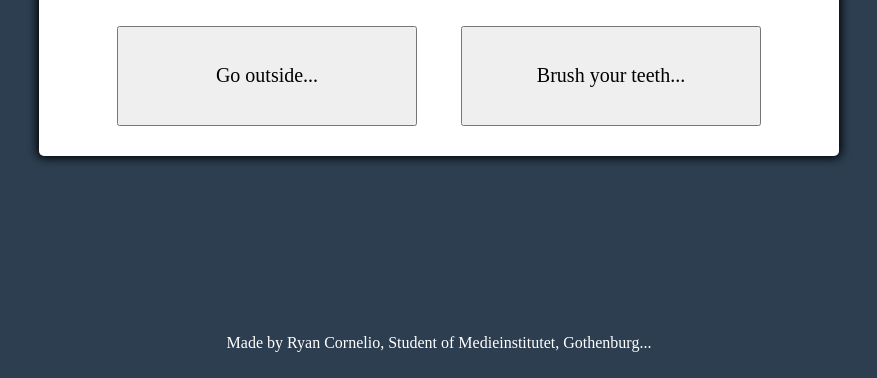
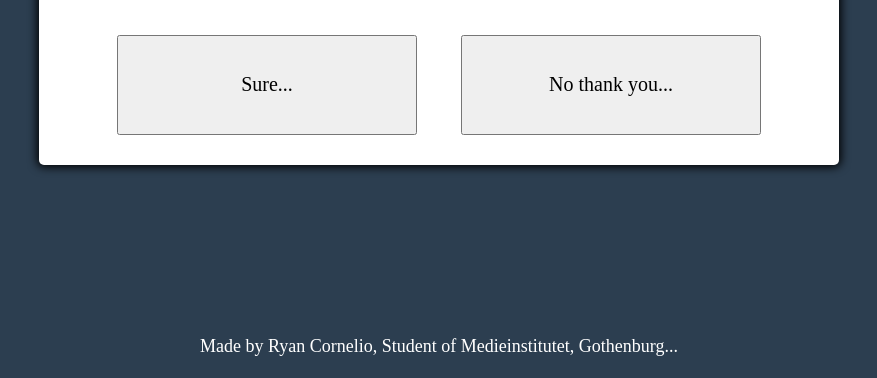
Before and after one commit to RyanCornelio/Twisted-Stories, a website built with Vite: page index.html in a window 1280 px wide. Shown: the part 422-800 px from the top of the page, without its empty margins (201-1078 px from the left). Built offline with nearby package versions, Linux system fonts and the light colour scheme.

Commit message:
Trial with global if statement...

```diff
--- a/src/gameData.ts
+++ b/src/gameData.ts
@@ -1,16 +1,37 @@
 import { Story } from "./types"
 
 
+
+
 export const questions: Story[] = [
+  {
+    id: 0,
+  text: 'Do you want to play a game?...',
+  options: {
+    left: {
+      text: 'Sure...',
+      goTo: 1,
+      hidden: false,
+    },
+    right: {
+      hidden: false,
+      text: 'No thank you...',
+      goTo: 11
+    }
+  },
+    },
+
     {
       id: 1,
     text: 'You wake up in your room...',
     options: {
       left:{
+        hidden: false,
         text: 'Go outside...',
         goTo: 2
       },
       right: {
+        hidden: false,
         text: 'Brush your teeth...',
         goTo: 3
       }
@@ -22,9 +43,11 @@
         options:
         {
           left: {
+            hidden: false,
             text: 'Go to the park...',
             goTo: 4
           }, right: {
+            hidden: false,
             text: 'Go to the store...',
             goTo: 5
           }
@@ -34,10 +57,12 @@
   text: 'Is this a lazy day or not?',
   options: {
     left:{
+      hidden: false,
       text: 'Go for a jog...',
       goTo: 6
     },
     right: {
+      hidden: false,
       text: 'Watch tv...',
       goTo: 7
     }
@@ -47,10 +72,12 @@
       text: 'You see alot of happy people ouside...',
       options: {
         left:{
+          hidden: false,
           text: 'Buy a hotdog...',
           goTo: 5
         },
         right: {
+          hidden: false,
           text: 'Call a friend...',
           goTo: 5
         }
@@ -60,10 +87,12 @@
         text: 'You realize you are low on money...',
         options: {
           left:{
+            hidden: false,
             text: 'Just buy a drink...',
             goTo: 6
           },
           right: {
+            hidden: false,
             text: 'Go back home...',
             goTo: 1
           }
@@ -73,10 +102,12 @@
           text: 'Fresh cold ice tea...',
           options: {
             left:{
+              hidden: false,
               text: 'Go party...',
               goTo: 8
             },
             right: {
+              hidden: false,
               text: 'Go back home...',
               goTo: 1
             }
@@ -86,12 +117,14 @@
             text: 'Take a nap...',
             options: {
               left:{
+                hidden: false,
                 text: 'Nap more...',
                 goTo: 10
               },
               right: {
+                hidden: false,
                 text: 'Eat...',
-                goTo: 1
+                goTo: 11
               }
             },
               }, {
@@ -99,10 +132,12 @@
               text: 'OMG! You missed your meeting...',
               options: {
                 left:{
+                  hidden: false,
                   text: 'Nap more...',
                   goTo: 10
                 },
                 right: {
+                  hidden: false,
                   text: 'Call them!',
                   goTo: 1
                 }
@@ -112,10 +147,12 @@
                 text: 'So you have a meeting today...',
                 options: {
                   left:{
+                    hidden: false,
                     text: 'Relax & eat lunch...',
                     goTo: 10
                   },
                   right: {
+                    hidden: false,
                     text: 'Call them early...',
                     goTo: 1
                   }
@@ -125,13 +162,30 @@
                   text: 'Very good job. You had a great day...',
                   options: {
                     left:{
+                      hidden: false,
                       text: 'Netflix & chill...',
                       goTo: 10
                     },
                     right: {
+                      hidden: false,
                       text: 'Cook dinner...',
                       goTo: 1
                     }
                   },
+                    }, {
+                      id: 11,
+                    text: 'Thank you have a good day...',
+                    options: {
+                      left:{
+                        hidden: true,
+                        text: 'Thanks...',
+                        goTo: 10
+                      },
+                      right: {
+                        hidden: true,
+                        text: 'Back to start...',
+                        goTo: 1
+                      }
                     },
+                      },
   ]
--- a/src/main.ts
+++ b/src/main.ts
@@ -4,42 +4,30 @@
 
 var QuestionOne = document.getElementById('text');
 
+
 // Skapa funktion för att starta spelet, få ut frågor och knappvalet...
 
 // Element
 const firstOption = document.querySelector('.Option-1');
-
-const secondOption = document.querySelector('.Option-2')
-
-
-/* const collection = document.getElementsByClassName(".Option-1");
-{
-  collection[1].value;
-} */
-
-/* function handleQuestion() {
-  var changeText = document.getElementsByClassName('.Option-1');
-  changeText;
-} */
+const secondOption = document.querySelector('.Option-2');
+const thirdOption = document.querySelector('.Option-3');
 
 
 
-function handleClick(id: number) {
-  // Skapa en loop på questions där de jämför id som tagits in med object id.
-  // Använd objectet som du får att kalla på renderstep.
+// Skapa en loop på questions där de jämför id som tagits in med object id.
+// Använd objectet som du får att kalla på renderstep.
+// Skriv igen och logga, vad är målet?
+// trigga funktion med consol log.
+
+function getId(id: number) {
   for (let i = 0; i < questions.length; i++) {
     const journey = questions[i];
     if(journey.id == id){
       renderStep(journey)
+    }
 
-    }
   }
-
-  /* this.removeEventListener("click", handleClick); */
-  console.log(id);
-
 }
-
 
 function renderStep(Gamestep: Story) {
 
@@ -48,70 +36,43 @@
   }
   QuestionOne!.innerText = Gamestep.text;
   firstOption!.innerHTML = Gamestep.options.left.text;
-  secondOption!.innerHTML = Gamestep.options.right.text
+  secondOption!.innerHTML = Gamestep.options.right.text;
+/*   thirdOption!.innerHTML = Gamestep.options.right.text; */
   firstOption?.addEventListener('click', () => {
-    handleClick(Gamestep.options.left.goTo)
+    getId(Gamestep.options.left.goTo)
   });
   secondOption?.addEventListener('click', () => {
-    handleClick(Gamestep.options.right.goTo)
+    getId(Gamestep.options.right.goTo)
   });
-  /* ThirdOption?.addEventListener('click', () => {
-    handleClick(Gamestep.options.right.goTo)
+ /*  thirdOption?.addEventListener('click', () => {
+    getId(Gamestep.options.right.goTo)
   }); */
 }
 
-
-
-
-// array med data, sätta värde på knapp med data.
+// array med data, sätta värde på knapp med data. Done.
 // Vad händer här?
-
-
-
-  // Gör en loop som itererar över arrayen... Find / foreach
-
+// Gör en loop som itererar över arrayen... Find / foreach. Done.
+// Nya loopen
   for (let i = 0; i < questions.length; i++) {
     const journey = questions[i];
     console.log(journey)
 
-    //If satsen är global...
-    if(journey.id == 1) {
+    // If satsen är global...
+    if(journey.id == 0) {
       renderStep(journey)
     }
-    console.log(journey);
-
 
 
   }
 
 
-
-
 // 1. Få ut array index 1 på h1.
-
 // Hur kör jag loopen.
 // Hur vet jag att det e rätt?
 // logik för vad som händer när 1 & 2 visar...
 // Foreach, find, filter, findindex, map. <------ Kolla på dem :)
 // event med id. Scenario, hitta nästa object att få ut i konsol.
 
-/* class Student {
-  fullName: string;
-  constructor(
-    public firstName: string,
-    public middleInitial: string,
-    public lastName: string
-  ) {
-    this.fullName = firstName + " " + middleInitial + " " + lastName;
-  }
-}
- */
-
-
-
-/* const textElement = document.getElementById('text')
-const optionsButtonsElement = document.getElementById('options-buttons') */
-
 // Variabler, loopar, funktioner & övning...
 // Generic Types
 //Interfaces
--- a/src/styles/style.css
+++ b/src/styles/style.css
@@ -20,7 +20,10 @@
   justify-content: center;
   align-items: center;
   width: 100vw;
-  height: 80vh;background-color: #2c3e50;
+  height: 80vh;
+  background-color: #2c3e50;
+  /* background-image: url(./bg1.jpg); */
+  background-size: cover;
 }
 
 .container {
@@ -81,14 +84,20 @@
   top: 0;
   margin: 100px;
   text-align: center;
+  font-size: 24px;
+  border: #2c3e50;
 }
 
 footer{
-  color: white;
+  color: rgb(255, 255, 255);
   position: absolute;
   bottom: 0;
   margin-top: -50px;
   height: 2.5rem;
   margin: 20px;
-  background-color: #2c3e50;
+  font-size: large;
+  /* background-color: #2c3e50; */
+  width: 100%;
+  /* background-color: #2c3e50; */
+
 }
```
Also changed, not shown: src/types.ts (+5 -3 lines), 2 other files.
